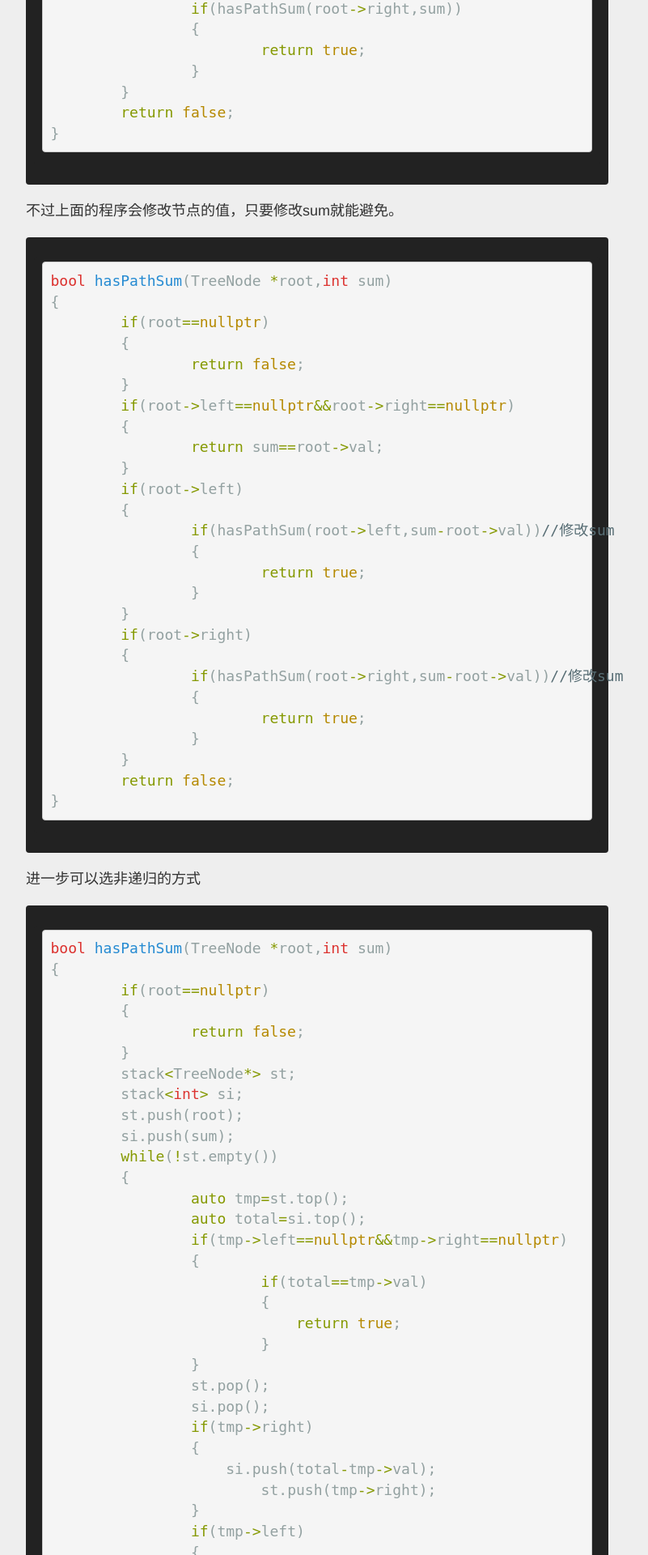
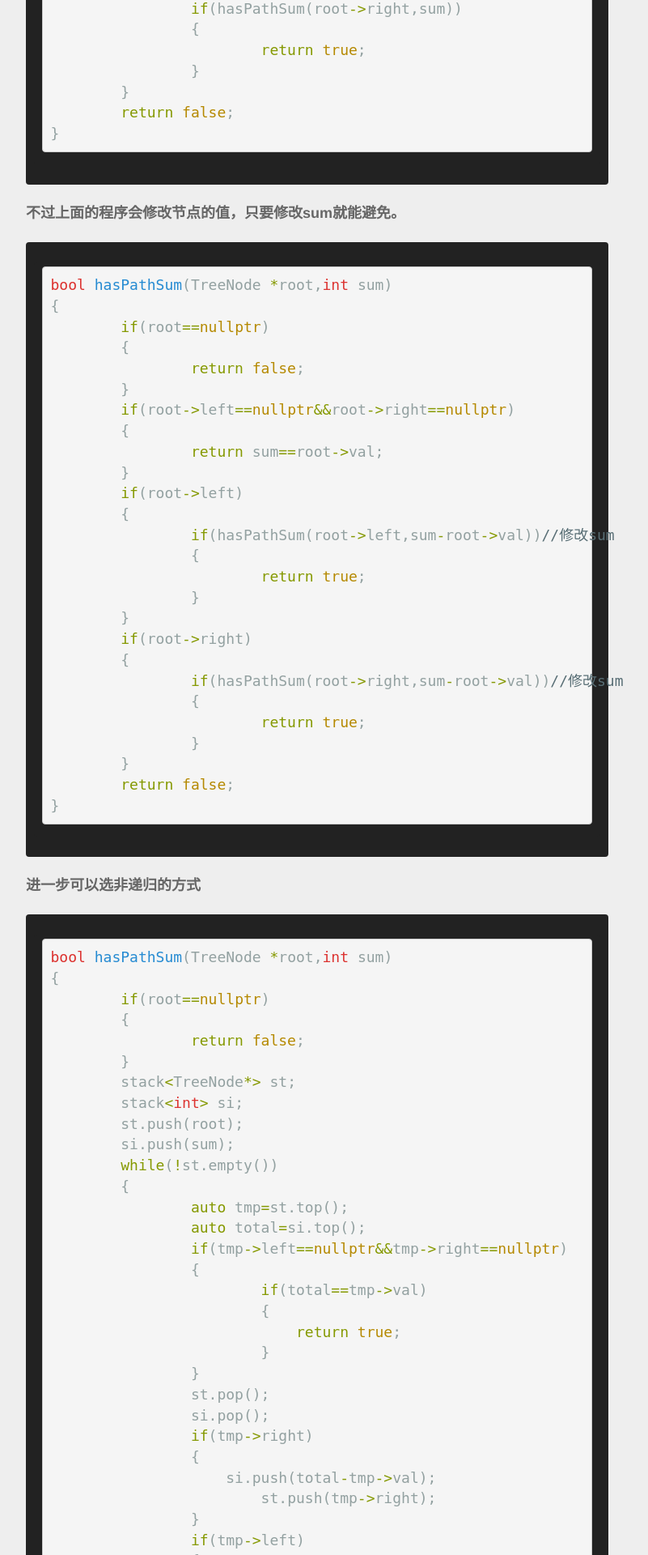
Before and after one commit to logeable/logeable.github.io, a Jekyll site: the page built from _posts/2014-12-5-Path Sum.md, in a window 1280 px wide. Shown: the part 1249-3169 px from the top of the page at 81% size, without its empty margins (248-1049 px from the left). Built offline with Jekyll 4.4.1, drawn with Linux system fonts in a browser that asks for light colours; Markdown is read by kramdown in place of the engine named in the settings.

````diff
--- a/_posts/2014-12-5-Path Sum.md
+++ b/_posts/2014-12-5-Path Sum.md
@@ -56,7 +56,7 @@ bool hasPathSum(TreeNode *root,int sum)
 	return false;
 }
 ```
-不过上面的程序会修改节点的值，只要修改sum就能避免。
+####不过上面的程序会修改节点的值，只要修改sum就能避免。
 ```c++
 bool hasPathSum(TreeNode *root,int sum)
 {
@@ -85,7 +85,7 @@ bool hasPathSum(TreeNode *root,int sum)
 	return false;
 }
 ```
-进一步可以选非递归的方式
+####进一步可以选非递归的方式
 ```c++
 bool hasPathSum(TreeNode *root,int sum)
 {
````
